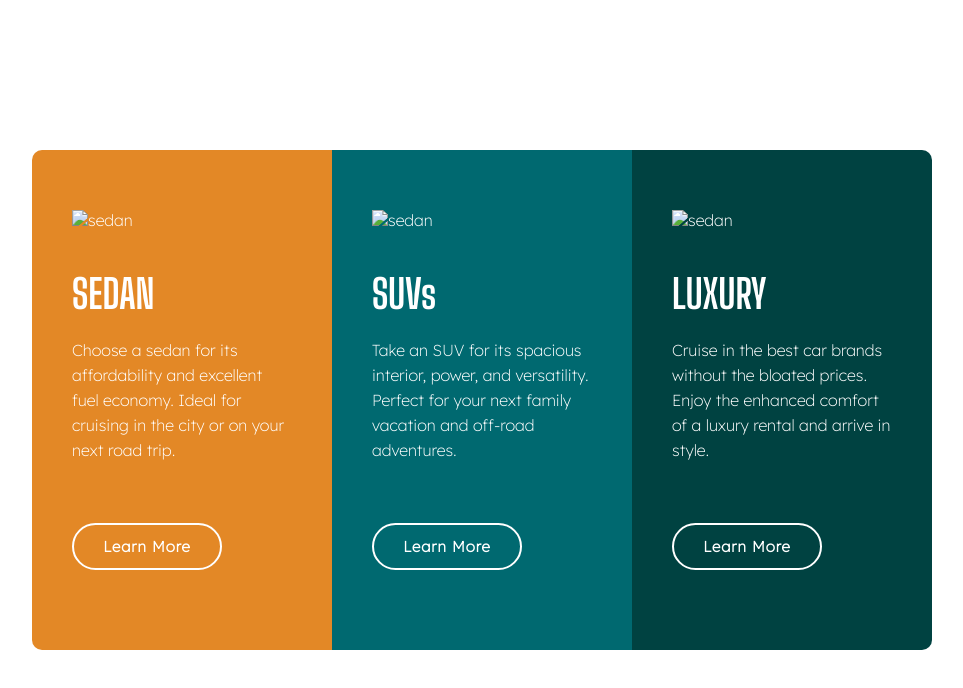
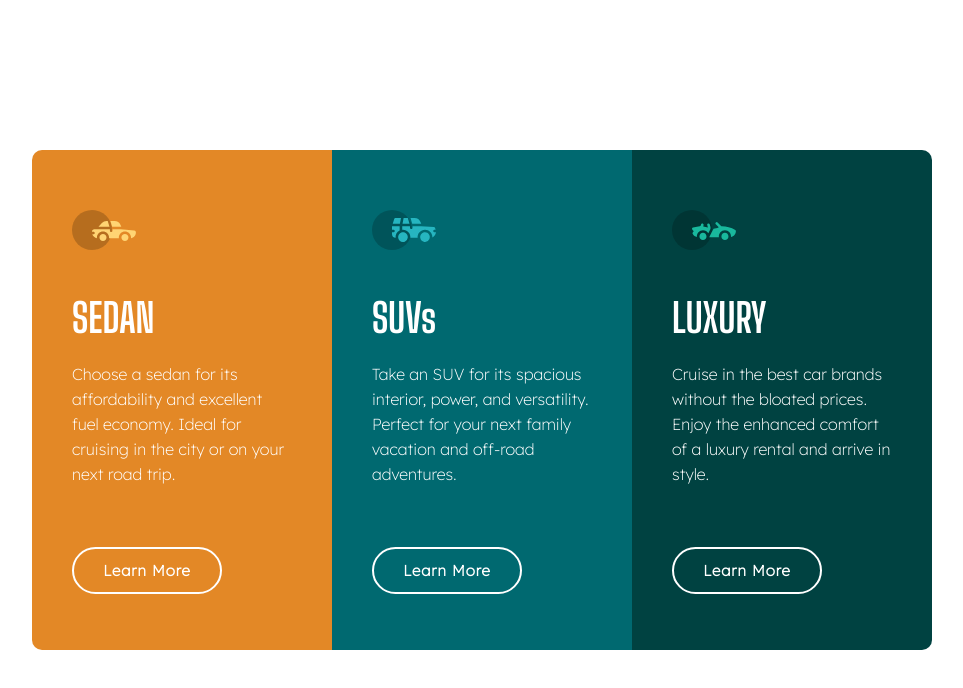
Before and after one commit to suchit1490/3-column-preview-card-component-main, a plain HTML site: page index.html in a window 1280 px wide. Shown: the whole page, without its empty margins (158-1121 px from the left). Drawn offline with Linux system fonts and the light colour scheme; the site is published under a folder, as on GitHub Pages, so addresses that start at the root find nothing.

Commit message:
remove "/" from images

```diff
--- a/index.html
+++ b/index.html
@@ -108,7 +108,7 @@
 
       <div class="wrapper1 car_wrap">
         <div class="header">
-          <img src="/icon-sedans.svg" alt="sedan" />
+          <img src="icon-sedans.svg" alt="sedan" />
         </div>
         <div class="body">
           <h2>SEDAN</h2>
@@ -126,7 +126,7 @@
 
       <div class="wrapper2 car_wrap">
         <div class="header">
-          <img src="/icon-suvs.svg" alt="sedan" />
+          <img src="icon-suvs.svg" alt="sedan" />
         </div>
         <div class="body">
           <h2>SUVs</h2>
@@ -142,7 +142,7 @@
       <!-- LUXURY -->
       <div class="wrapper3 car_wrap">
         <div class="header">
-          <img src="/icon-luxury.svg" alt="sedan" />
+          <img src="icon-luxury.svg" alt="sedan" />
         </div>
         <div class="body">
           <h2>LUXURY</h2>
```
